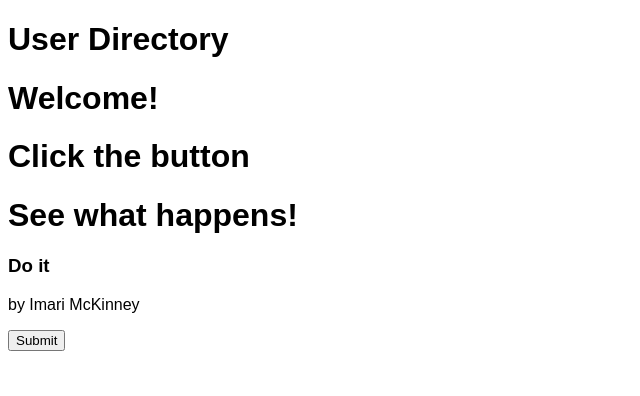
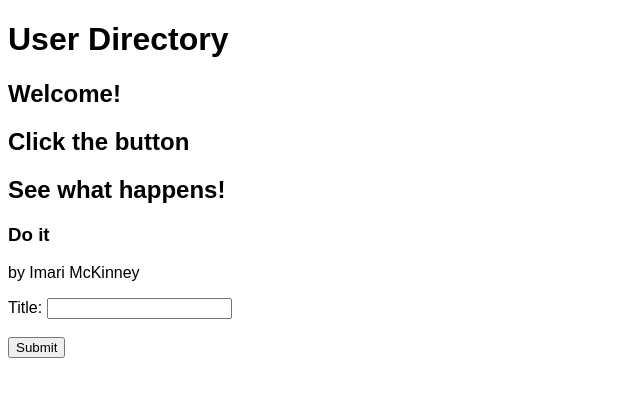
Before and after one commit to imarijr/user-directory, a plain HTML site: page index.html in a window 1280 px wide. Shown: the whole page, without its empty margins (0-640 px from the left). Drawn offline with Linux system fonts and the light colour scheme.

Commit message:
change heading to input on button click

```diff
--- a/index.html
+++ b/index.html
@@ -1,3 +1,11 @@
+<!DOCTYPE html>
+<html lang="en">
+<head>
+    <meta charset="UTF-8">
+
+    <meta http-equiv="X-UA-Compatible" content="ie=edge">
+    <title>User Directory</title>
+    <meta name="viewport" content="width=device-width, initial-scale=1.0">
     <!DOCTYPE html>
     <html lang="en">
     <head>
@@ -10,13 +18,17 @@
     </head>
     <body>
         <h1>User Directory</h1>
-    <h1 class = "heading2">Welcome!</h1>
-    <h1>Click the button</h1>
-    <h1> See what happens!</h1>
+        <h2>Welcome!</h2>
+        <h2 class = "heading2">Click the button</h2>
+        <h2> See what happens!</h2>
         <h3>Do it</h3>
         <p class="greeting">by Imari McKinney</p>
 
+        <form >
+            Title:
+            <input type="text" id="newTitle" ><br><br>
             <button class='button1'> Submit </button>
+          </form>
 
         <script src="index.js"></script>
     </body>
--- a/index.js
+++ b/index.js
@@ -3,8 +3,8 @@ const button = document.querySelector('button.button1')
 
 function changeText()
 {
-    const p = document.querySelector('h1.heading2')
-    p.textContent ='WOAH'
+    const p = document.querySelector('h2.heading2')
+    p.textContent = document.getElementById("newTitle").value;
 }
 
 button.addEventListener('click', changeText)
```
Lines whose indentation alone changed are shown as unchanged.
